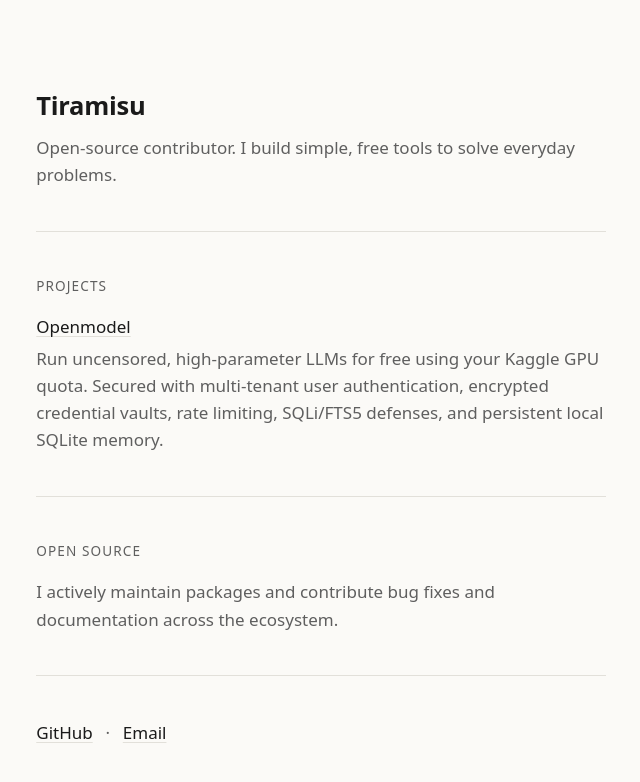
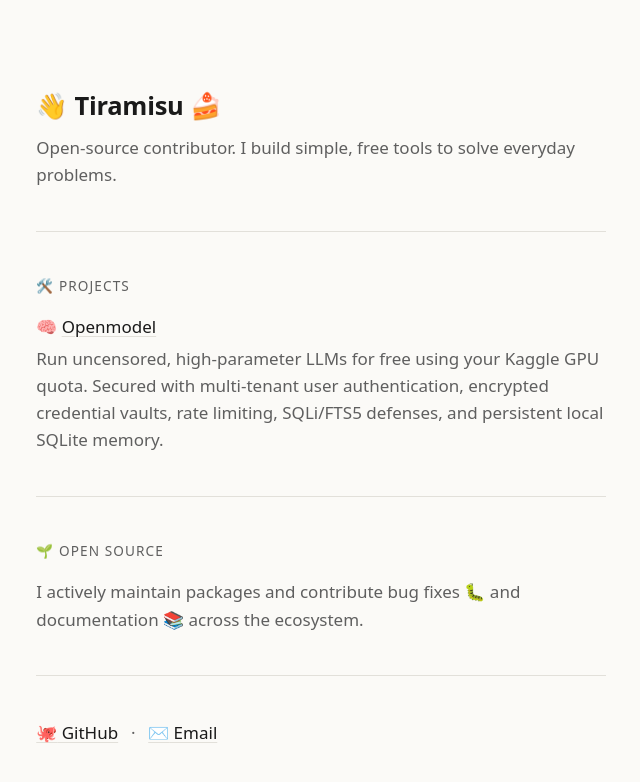
Before and after one commit to shinytiramisu/shinytiramisu, a plain HTML site: page index.html in a window 1280 px wide. Shown: the whole page, without its empty margins (319-959 px from the left). Drawn offline with Linux system fonts and the light colour scheme.

Commit message:
Add emoji and waving hand animation

```diff
--- a/index.html
+++ b/index.html
@@ -12,29 +12,29 @@
 <body>
   <main>
     <header>
-      <h1>Tiramisu</h1>
+      <h1><span class="wave" aria-hidden="true">👋</span> Tiramisu <span aria-hidden="true">🍰</span></h1>
       <p>Open-source contributor. I build simple, free tools to solve everyday problems.</p>
     </header>
 
     <section aria-labelledby="projects">
-      <h2 id="projects">Projects</h2>
+      <h2 id="projects"><span aria-hidden="true">🛠️</span> Projects</h2>
       <ul>
         <li>
-          <a href="https://github.com/shinytiramisu/openmodel">Openmodel</a>
+          <span aria-hidden="true">🧠</span> <a href="https://github.com/shinytiramisu/openmodel">Openmodel</a>
           <p>Run uncensored, high-parameter LLMs for free using your Kaggle GPU quota. Secured with multi-tenant user authentication, encrypted credential vaults, rate limiting, SQLi/FTS5 defenses, and persistent local SQLite memory.</p>
         </li>
       </ul>
     </section>
 
     <section aria-labelledby="open-source">
-      <h2 id="open-source">Open source</h2>
-      <p>I actively maintain packages and contribute bug fixes and documentation across the ecosystem.</p>
+      <h2 id="open-source"><span aria-hidden="true">🌱</span> Open source</h2>
+      <p>I actively maintain packages and contribute bug fixes 🐛 and documentation 📚 across the ecosystem.</p>
     </section>
 
     <footer>
-      <a href="https://github.com/shinytiramisu/">GitHub</a>
+      <a href="https://github.com/shinytiramisu/"><span aria-hidden="true">🐙</span> GitHub</a>
       <span aria-hidden="true">·</span>
-      <a href="mailto:anck.sunamun008@gmail.com">Email</a>
+      <a href="mailto:anck.sunamun008@gmail.com"><span aria-hidden="true">✉️</span> Email</a>
     </footer>
   </main>
 </body>
--- a/style.css
+++ b/style.css
@@ -22,7 +22,7 @@
 html {
   background: var(--bg);
   color: var(--fg);
-  font: 17px/1.6 ui-sans-serif, system-ui, -apple-system, "Segoe UI", Roboto, sans-serif;
+  font: 17px/1.6 ui-sans-serif, system-ui, -apple-system, "Segoe UI", Roboto, sans-serif, "Apple Color Emoji", "Segoe UI Emoji", "Noto Color Emoji";
   -webkit-text-size-adjust: 100%;
 }
 
@@ -81,6 +81,24 @@ a:focus-visible {
   border-radius: 2px;
 }
 
+.wave {
+  display: inline-block;
+  transform-origin: 70% 70%;
+  animation: wave 2.5s ease-in-out 0.5s 2;
+}
+
+@keyframes wave {
+  0%, 60%, 100% { transform: rotate(0deg); }
+  10%, 30% { transform: rotate(14deg); }
+  20% { transform: rotate(-8deg); }
+  40% { transform: rotate(-4deg); }
+  50% { transform: rotate(10deg); }
+}
+
+@media (prefers-reduced-motion: reduce) {
+  .wave { animation: none; }
+}
+
 footer {
   display: flex;
   gap: 0.75rem;
```
